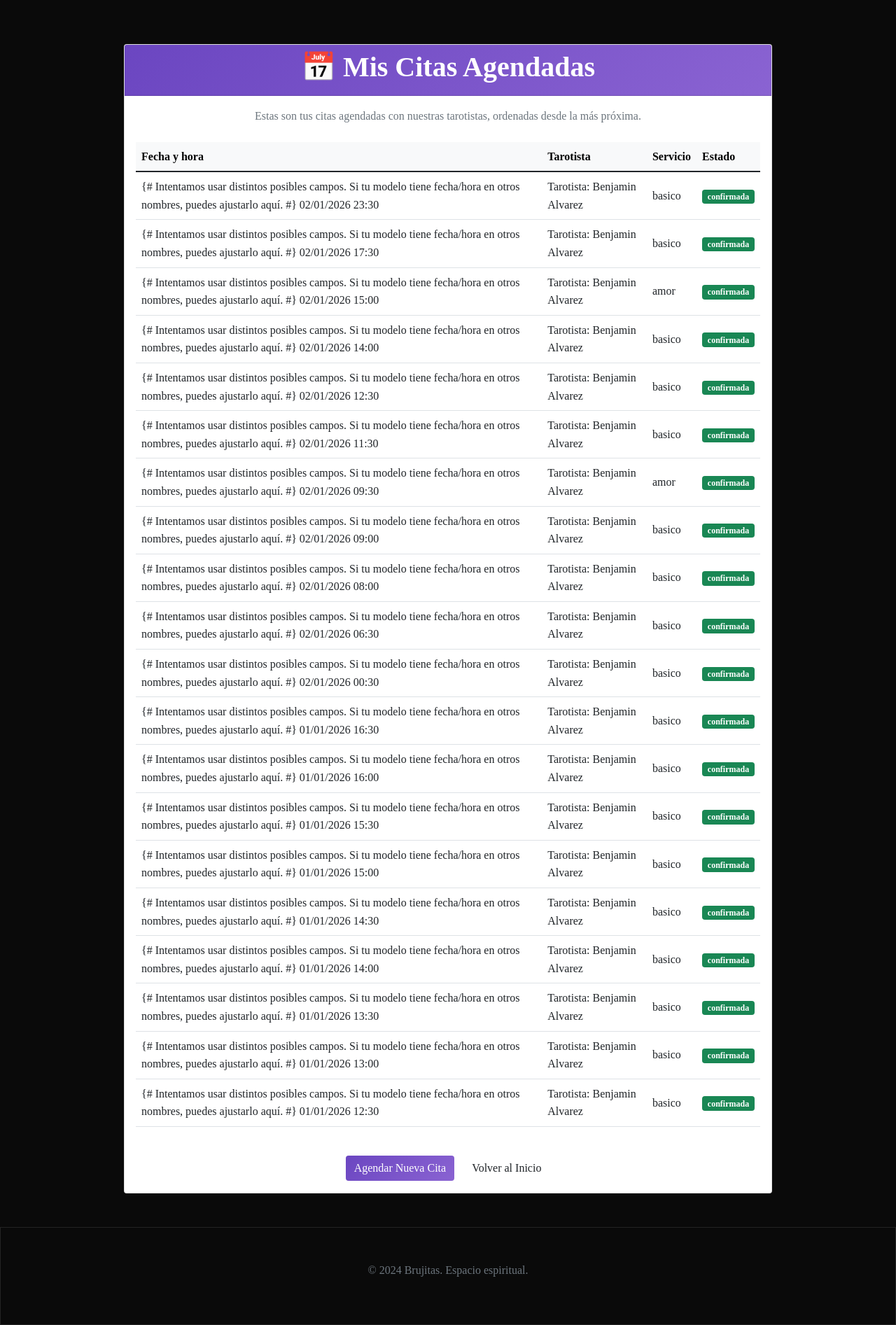
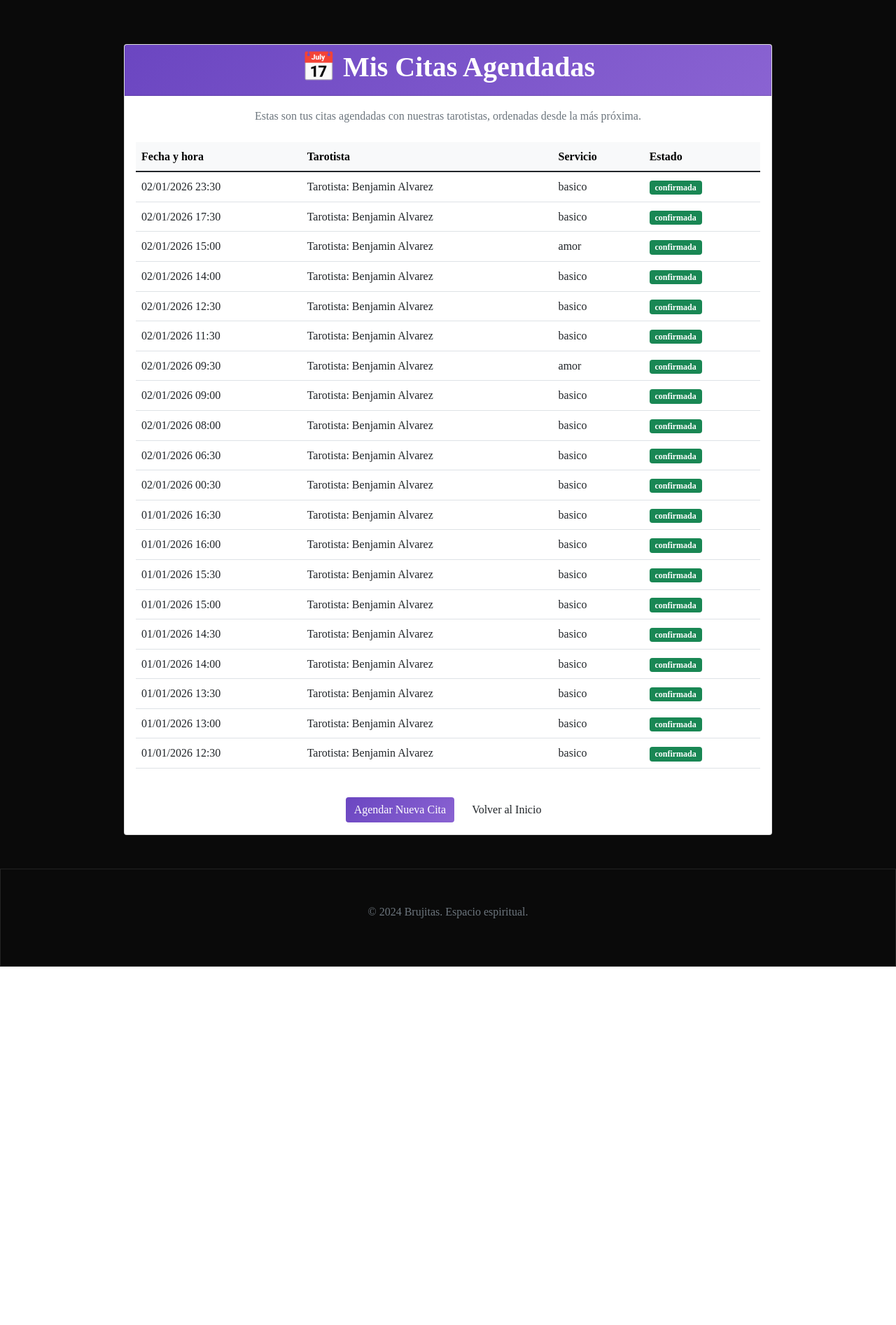
Before and after one commit to Vear511/taro-brujas, a Django app: template templates/mis_citas.html in a window 1280 px wide. Shown: the part 65-1958 px from the top of the page at 70% size. After the commit the page ends 1446 px from the top, so only its background shows below. Run offline with Django 5.2, Linux system fonts and the light colour scheme; the template is opened without the code that fills it: values that come from a table or form of the project are taken from there, others are empty; data comes from the database, SQL or seed files in the repository.

Commit message:
Update mis_citas.html

```diff
--- a/templates/mis_citas.html
+++ b/templates/mis_citas.html
@@ -47,11 +47,6 @@
                                         <tr>
                                             <!-- Fecha + hora -->
                                             <td>
-                                                {#
-                                                   Intentamos usar distintos posibles campos.
-                                                   Si tu modelo tiene fecha/hora en otros nombres,
-                                                   puedes ajustarlo aquí.
-                                                #}
                                                 {% if cita.fecha and cita.hora %}
                                                     {{ cita.fecha|date:"d/m/Y" }} {{ cita.hora|time:"H:i" }}
                                                 {% elif cita.fecha_hora %}
```
